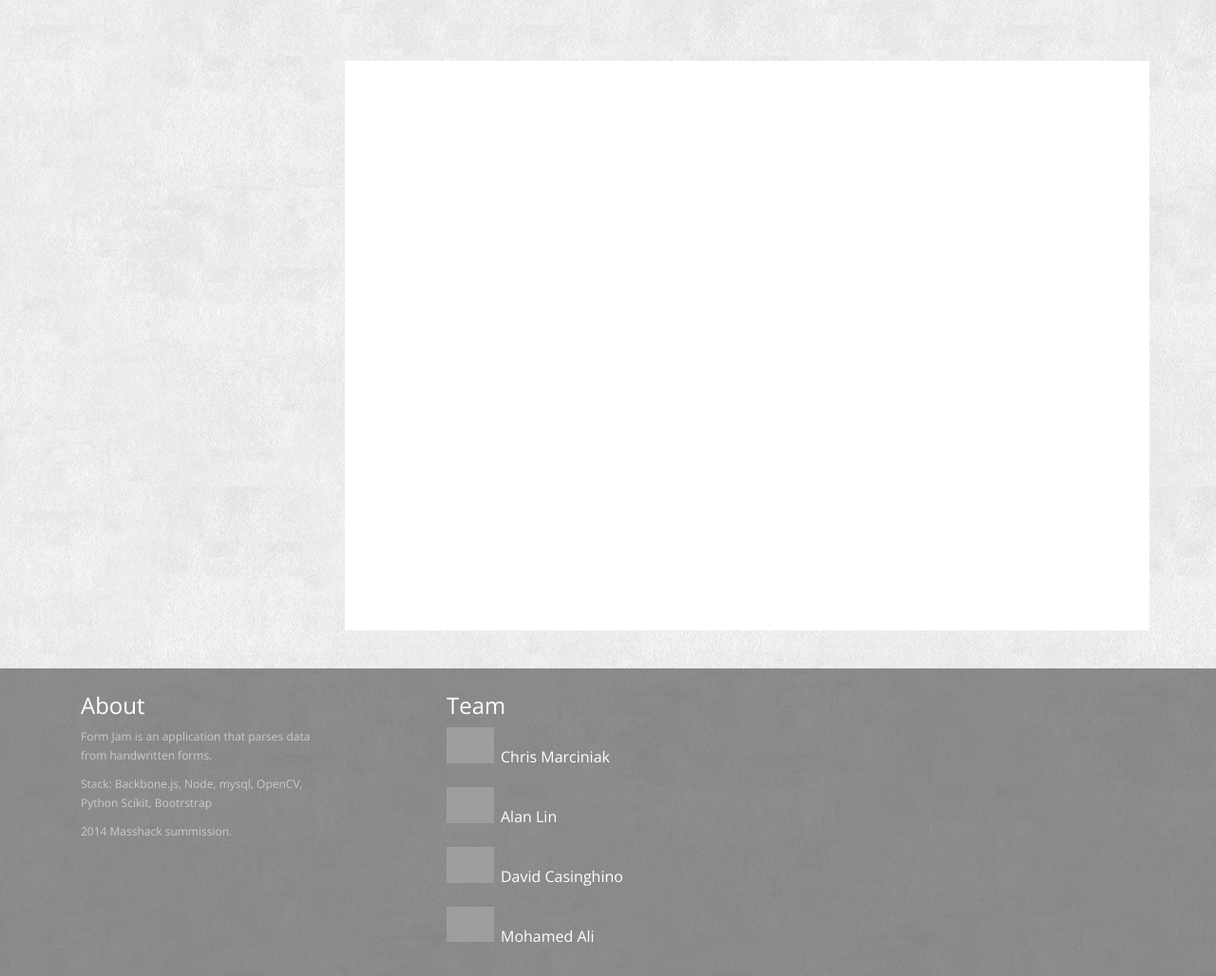
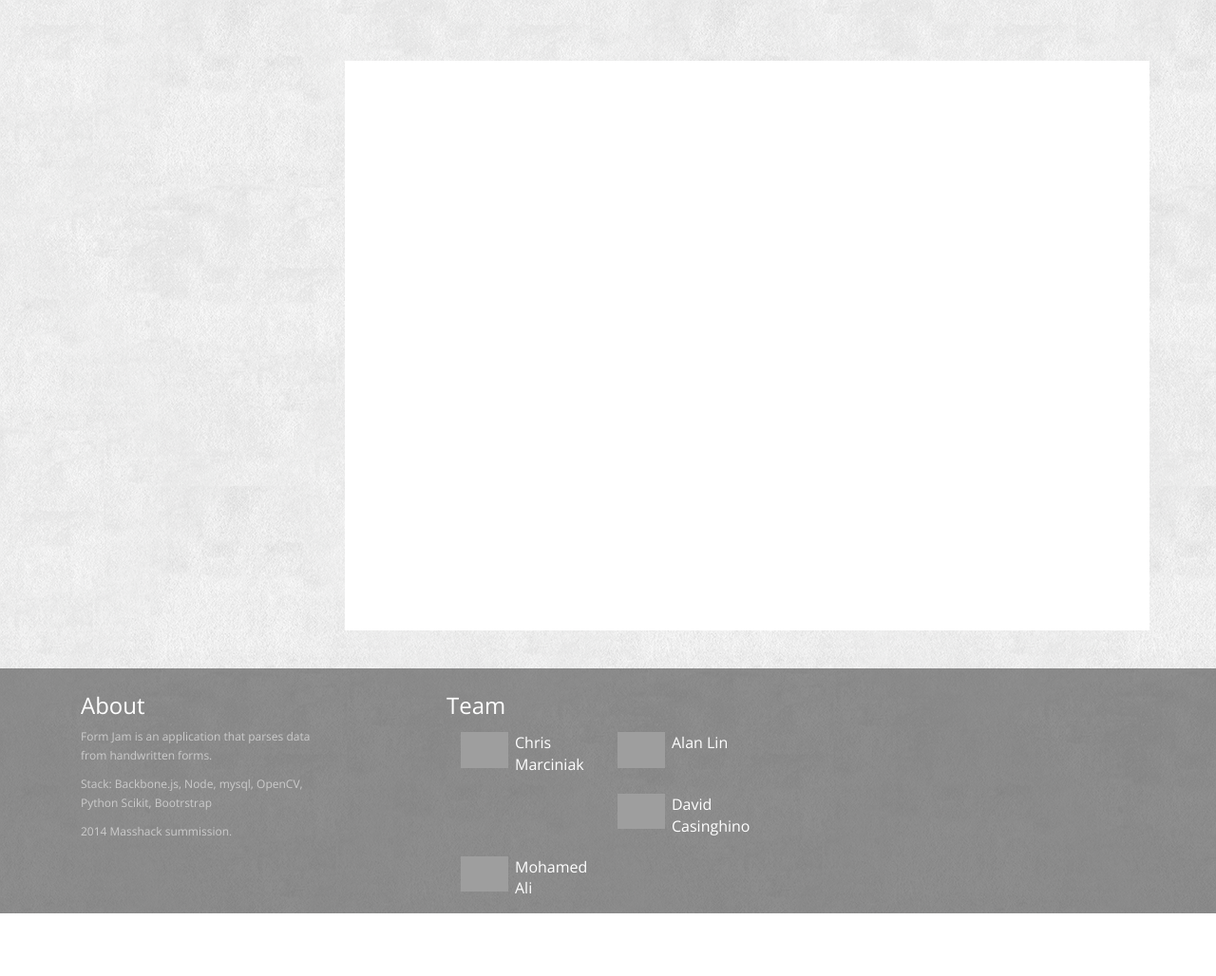
Before and after one commit to linstantnoodles/formjam, a website: page client/index.html in a window 1280 px wide. Shown: the whole page at 95% size. After the commit the page ends 962 px from the top, so only its background shows below. Drawn offline with nearby package versions, Linux system fonts and the light colour scheme; grey boxes are pictures that could not be loaded.

```diff
--- a/client/styles/main.css
+++ b/client/styles/main.css
@@ -138,6 +138,7 @@
 	display: inline;
 	clear: none;
 	padding: 5px 5px 5px 5px;
+	width: 155px;
 	margin: 0 0 10px 10px;
 }
 
@@ -234,3 +235,7 @@
     margin: auto;
     width: 100px;
 }
+
+ul.team li:nth-child(-n+3) {
+float: left;
+}
```
